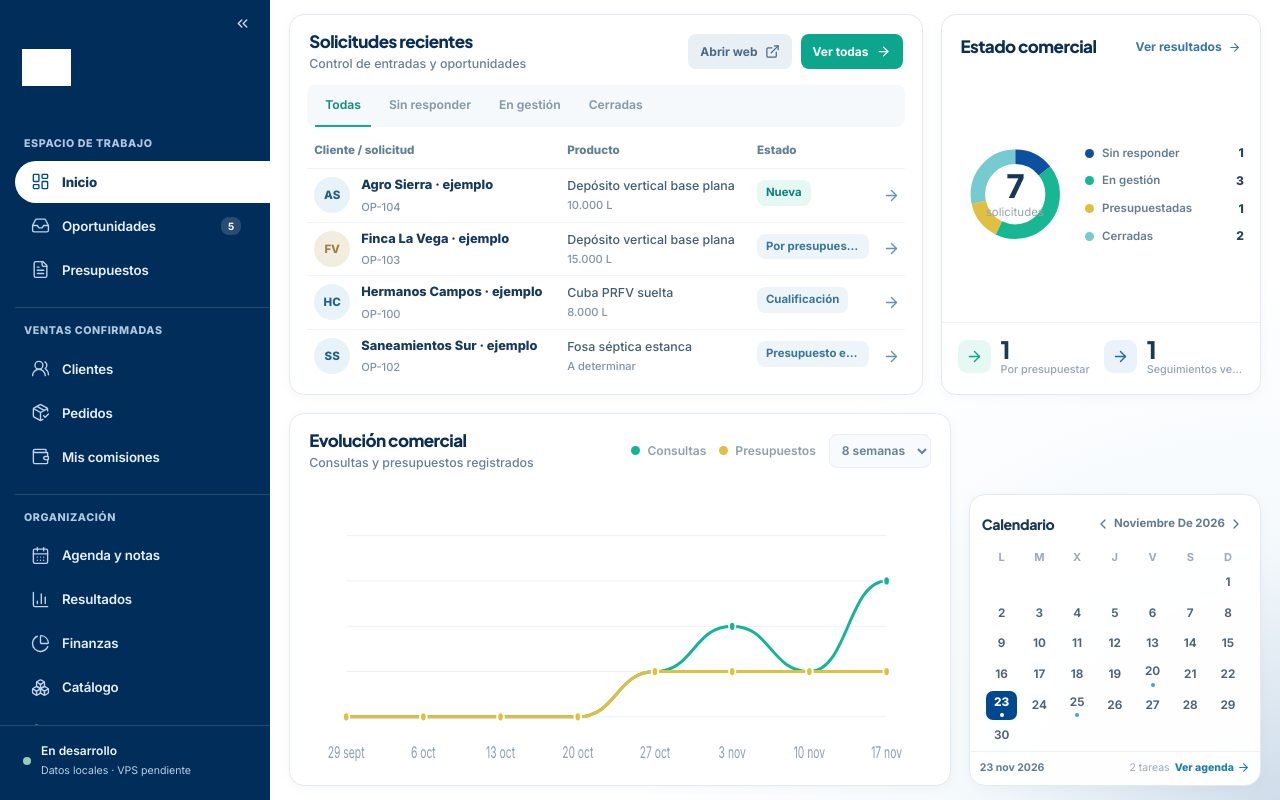
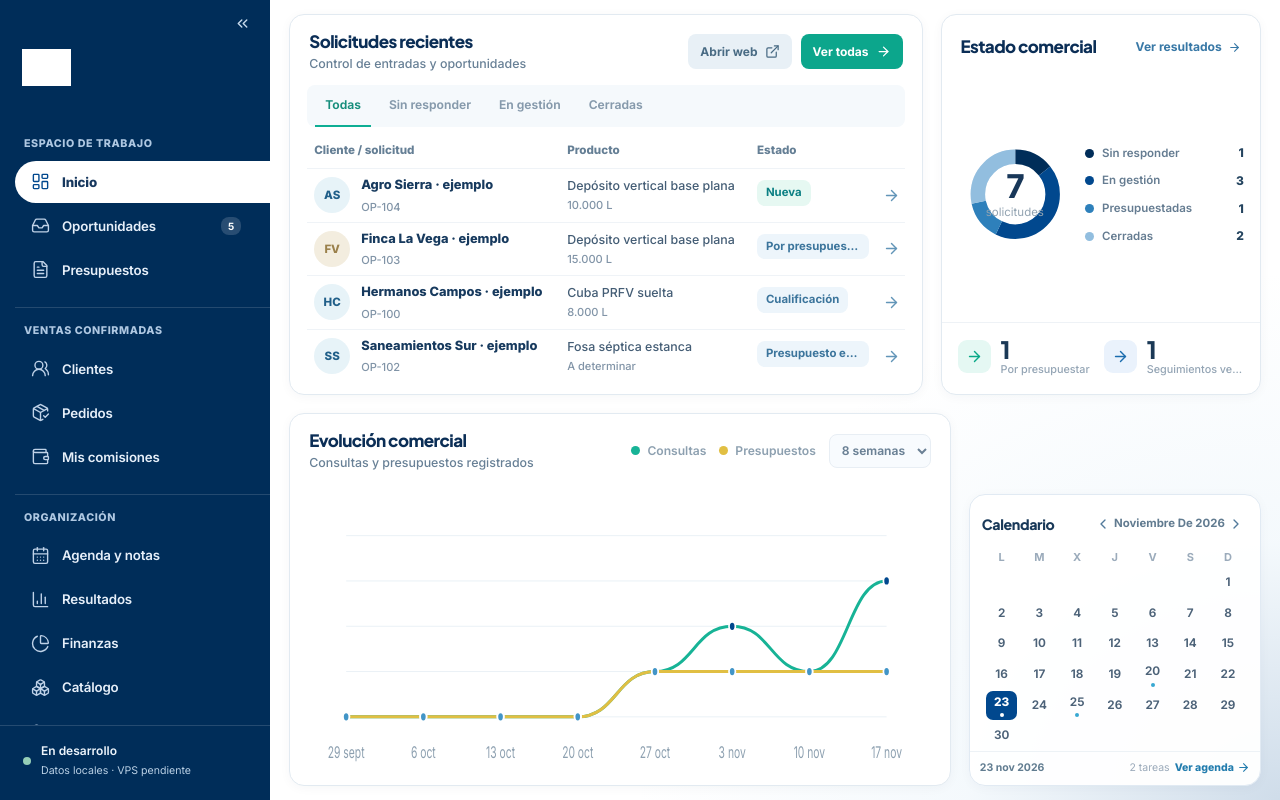
Before and after one commit to juanjogamero/depofibra-crm, a React (Vite) app: page / in a window 1280 px wide. Built offline with nearby package versions, Linux system fonts and the light colour scheme; grey boxes are pictures that could not be loaded.

Commit message:
style(dashboard): usar paleta azul Depofibra en donut y líneas interactivas

```diff
--- a/src/pages/Dashboard.tsx
+++ b/src/pages/Dashboard.tsx
@@ -101,10 +101,10 @@ function RecentTable({opportunities}:{opportunities:Opportunity[]}) {
 
 function OpportunityStatus({opportunities,tasks}:{opportunities:Opportunity[];tasks:Task[]}) {
   const segments:Segment[]=[
-    {label:'Sin responder',value:opportunities.filter(o=>o.status==='Nueva').length,color:'#0d4fa0'},
-    {label:'En gestión',value:opportunities.filter(o=>['Cualificación','Por presupuestar','Seguimiento'].includes(o.status)).length,color:'#18b794'},
-    {label:'Presupuestadas',value:opportunities.filter(o=>o.status==='Presupuesto enviado').length,color:'#e1bf43'},
-    {label:'Cerradas',value:opportunities.filter(o=>['Aceptada','Perdida'].includes(o.status)).length,color:'#76cbd0'}
+    {label:'Sin responder',value:opportunities.filter(o=>o.status==='Nueva').length,color:'#002d59'},
+    {label:'En gestión',value:opportunities.filter(o=>['Cualificación','Por presupuestar','Seguimiento'].includes(o.status)).length,color:'#01488e'},
+    {label:'Presupuestadas',value:opportunities.filter(o=>o.status==='Presupuesto enviado').length,color:'#2e80bb'},
+    {label:'Cerradas',value:opportunities.filter(o=>['Aceptada','Perdida'].includes(o.status)).length,color:'#92bedf'}
   ];
   const total=opportunities.length;
   const circumference=2*Math.PI*49;
@@ -192,8 +192,8 @@ function InteractiveEvolution({opportunities,quotes}:{opportunities:Opportunity[
       <svg viewBox="0 0 720 212" preserveAspectRatio="none" onMouseLeave={()=>setHover(null)} aria-label={'Evolución: '+points.map(p=>p.label+' '+p.consultations+' consultas '+p.quotations+' presupuestos').join('; ')}>
         {[0,1,2,3,4].map(i=><line key={i} x1="42" x2="670" y1={y(ceiling*i/4)} y2={y(ceiling*i/4)} className="vek2-chart-gridline"/>)}
         {hover!==null&&<g aria-hidden="true">
-          <rect x={marker-22} y="25" width="44" height="150" fill="#e4f5f8" opacity=".46"/>
-          <line x1={marker} x2={marker} y1="22" y2="173" stroke="#8ac9d3" strokeWidth="1" strokeDasharray="4 5"/>
+          <rect x={marker-22} y="25" width="44" height="150" fill="#eaf2fb" opacity=".46"/>
+          <line x1={marker} x2={marker} y1="22" y2="173" stroke="#76aad1" strokeWidth="1" strokeDasharray="4 5"/>
         </g>}
         <path d={smoothLine(consultations,x,y)} className="vek2-line is-consultations"/>
         <path d={smoothLine(quotations,x,y)} className="vek2-line is-quotations"/>
@@ -204,11 +204,11 @@ function InteractiveEvolution({opportunities,quotes}:{opportunities:Opportunity[
             onMouseEnter={()=>setHover(i)} onMouseMove={()=>setHover(i)}
             onClick={()=>setHover(i)}/>
           <circle cx={x(i)} cy={y(p.consultations)} r={hover===i?6:3.7}
-            fill="#17b396" stroke="#fff" strokeWidth="2" tabIndex={0} role="button"
+            fill="#01488e" stroke="#fff" strokeWidth="2" tabIndex={0} role="button"
             aria-label={p.label+': '+p.consultations+' consultas y '+p.quotations+' presupuestos'}
             onFocus={()=>setHover(i)} onBlur={()=>setHover(null)}/>
           <circle cx={x(i)} cy={y(p.quotations)} r={hover===i?6:3.7}
-            fill="#e1bf43" stroke="#fff" strokeWidth="2"/>
+            fill="#4295c7" stroke="#fff" strokeWidth="2"/>
         </g>)}
       </svg>
       {active&&<div className="vek2-chart-tooltip" style={{left:tooltipX+'%'}} role="status">
```
